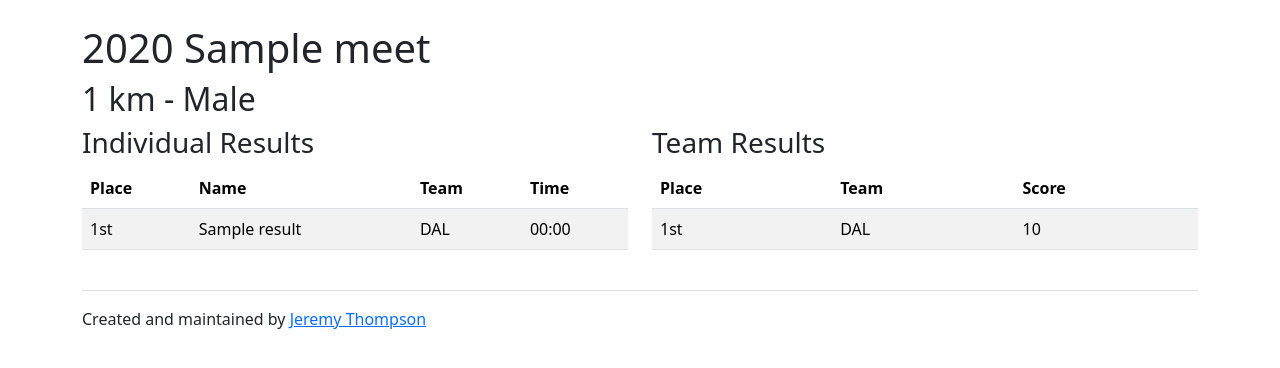
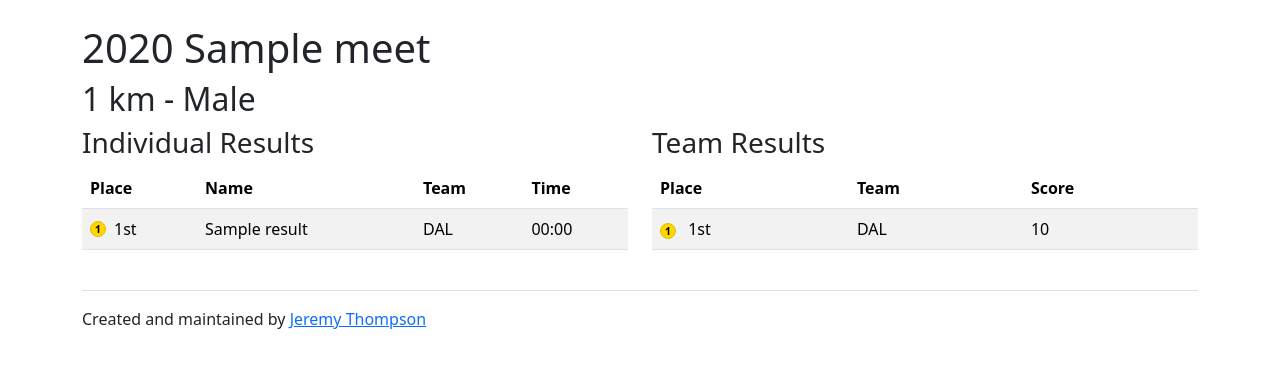
Before and after one commit to jhthompson/canada-xc, a Django app: a page that uses racing/templates/racing/meet.html in a window 1280 px wide. Shown: the part 66-434 px from the top of the page. Run offline with Django 5.2, Linux system fonts and the light colour scheme; data comes from the database, SQL or seed files in the repository; tables that the repository leaves empty hold one stand-in row (values such as "Sample post"); some libraries are stand-ins or nearby versions.

Commit message:
Add medals to meet page

```diff
--- a/racing/templates/racing/meet.html
+++ b/racing/templates/racing/meet.html
@@ -1,6 +1,6 @@
 {% extends "base.html" %}
 
-{% load humanize racing_extras %}
+{% load static humanize racing_extras %}
 
 {% block content %}
 
@@ -25,7 +25,18 @@
                 <tbody>
                     {% for result in race.top_results %}
                         <tr>
-                            <td>{{ forloop.counter|ordinal }}</td>
+                            <td>
+                                <div class="d-flex align-items-center">
+                                    {% if forloop.counter == 1 %}
+                                        <img src="{% static 'gold.svg' %}" alt="Gold" class="me-2">
+                                    {% elif forloop.counter == 2 %}
+                                        <img src="{% static 'silver.svg' %}" alt="Silver" class="me-2">
+                                    {% elif forloop.counter == 3 %}
+                                        <img src="{% static 'bronze.svg' %}" alt="Bronze" class="me-2">
+                                    {% endif %}
+                                    <span>{{ forloop.counter|ordinal }}</span>
+                                </div>
+                            </td>
                             <td>{{ result.name }}</td>
                             <td>{{ result.team }}</td>
                             <td>{{ result.time|finish_time }}</td>
@@ -50,7 +61,16 @@
                 <tbody>
                     {% for team, score in race.top_teams %}
                         <tr>
-                            <td>{{ forloop.counter|ordinal }}</td>
+                            <td>
+                                {% if forloop.counter == 1 %}
+                                    <img src="{% static 'gold.svg' %}" alt="Gold" class="me-2">
+                                {% elif forloop.counter == 2 %}
+                                    <img src="{% static 'silver.svg' %}" alt="Silver" class="me-2">
+                                {% elif forloop.counter == 3 %}
+                                    <img src="{% static 'bronze.svg' %}" alt="Bronze" class="me-2">
+                                {% endif %}
+                                {{ forloop.counter|ordinal }}
+                            </td>
                             <td>{{ team }}</td>
                             <td>{{ score }}</td>
                         </tr>
```
